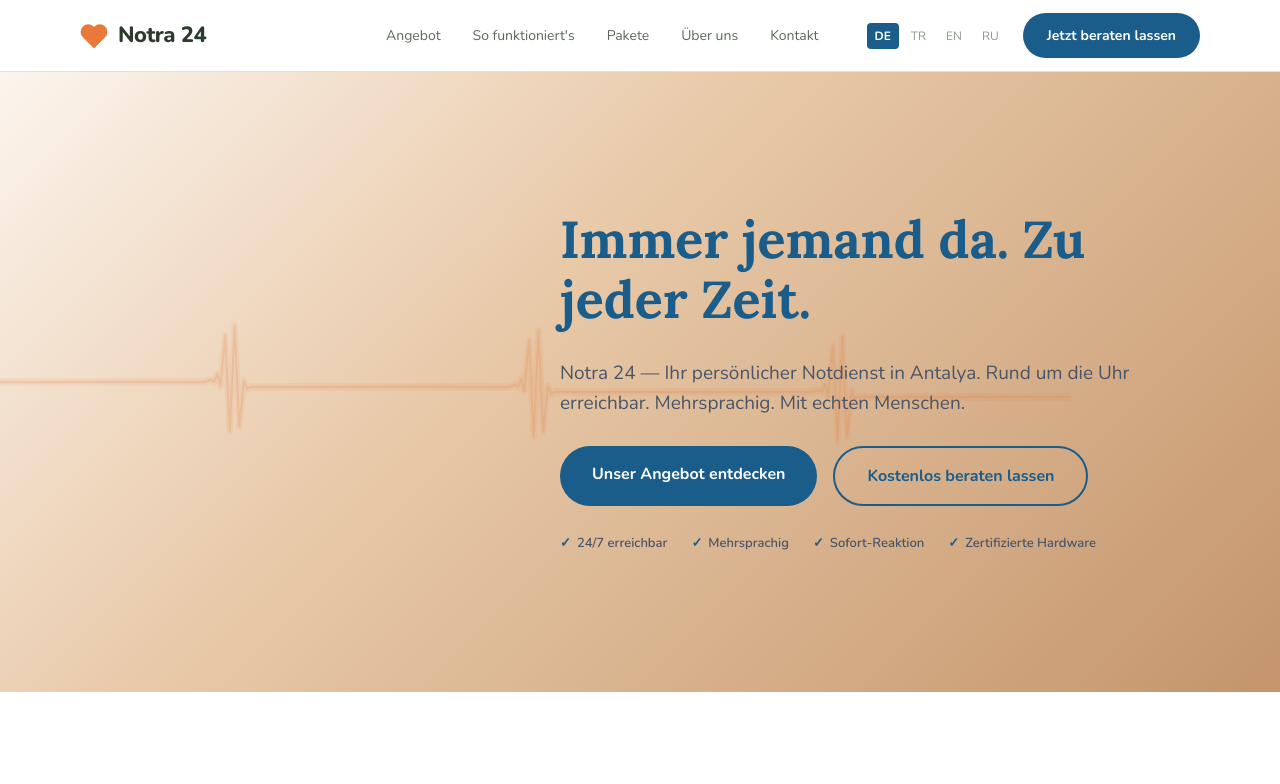
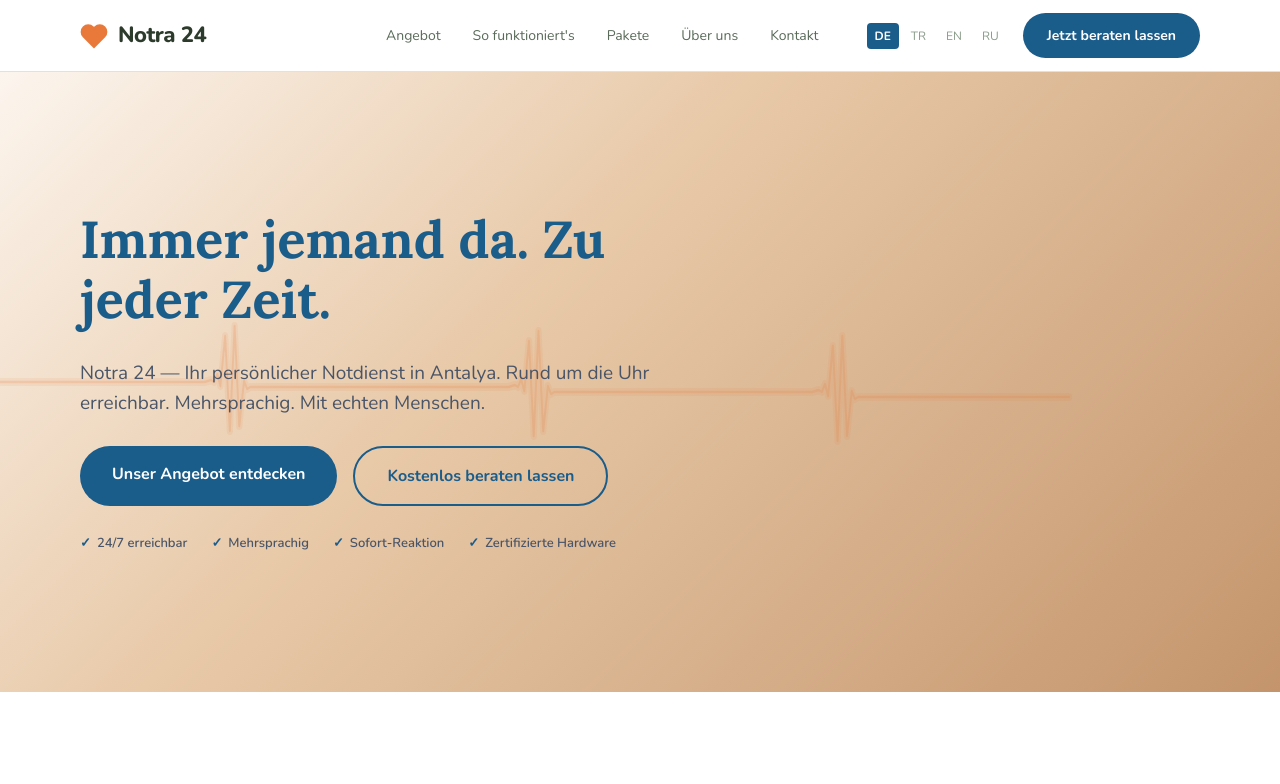
Before and after one commit to VISMA-Enterprise/notra24-website, a Next.js app: page / in a window 1280 px wide. Shown: the top 784 px of the page. Built offline with nearby package versions, Linux system fonts and the light colour scheme.

Commit message:
fix: hero text left-aligned

```diff
--- a/src/app/page.tsx
+++ b/src/app/page.tsx
@@ -48,7 +48,7 @@ export default function HomePage() {
       </nav>
 
       {/* ── Hero with animated EKG + real image ── */}
-      <section style={{ display: "flex", alignItems: "center", justifyContent: "flex-end", width: "100%", minHeight: 620, position: "relative", paddingInline: 80, overflow: "hidden", background: "linear-gradient(135deg, #FCF5EE 0%, #E8C9A8 40%, #C4956C 100%)" }}>
+      <section style={{ display: "flex", alignItems: "center", justifyContent: "flex-start", width: "100%", minHeight: 620, position: "relative", paddingInline: 80, overflow: "hidden", background: "linear-gradient(135deg, #FCF5EE 0%, #E8C9A8 40%, #C4956C 100%)" }}>
 
         {/* EKG trace layer — draws like a real heart monitor */}
         <div style={{ position: "absolute", top: 0, left: 0, width: "100%", height: "100%", display: "flex", alignItems: "center", overflow: "hidden", pointerEvents: "none" }}>
```
